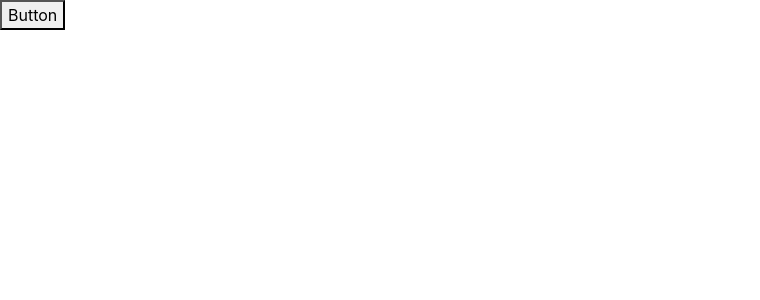
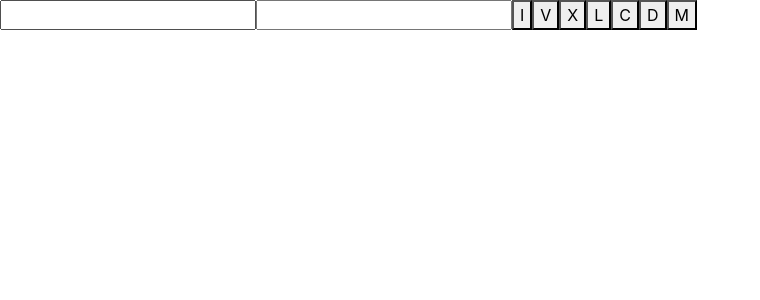
Before and after one commit to yoonslee/roman-numeral-calculator, a React (Create React App) app: page / in a window 1280 px wide. Shown: the top 300 px of the page, without its empty margins (0-760 px from the left). Built offline with nearby package versions, Linux system fonts and the light colour scheme.

Commit message:
begin to add state

```diff
--- a/src/App.js
+++ b/src/App.js
@@ -1,12 +1,32 @@
-import React from "react";
+import React, { useState } from "react";
 import styled from "@emotion/styled";
 
+import NUMERALS from "./data/NUMERALS";
+
 const Button = styled.button``;
+const Input = styled.input``;
 
 function App() {
+  const [first, setFirst] = useState("");
+  const [second, setSecond] = useState("");
+  const [inputMode, setInputMode] = useState(0);
+
   return (
     <div className="App">
-      <Button>Button</Button>
+      <Input value={first} />
+      <Input value={second} />
+
+      {Object.keys(NUMERALS).map(numeral => (
+        <Button
+          key={numeral}
+          onClick={() => {
+            console.log(numeral, NUMERALS[numeral].value);
+            return setFirst(`${first}${numeral}`);
+          }}
+        >
+          {numeral}
+        </Button>
+      ))}
     </div>
   );
 }
```
